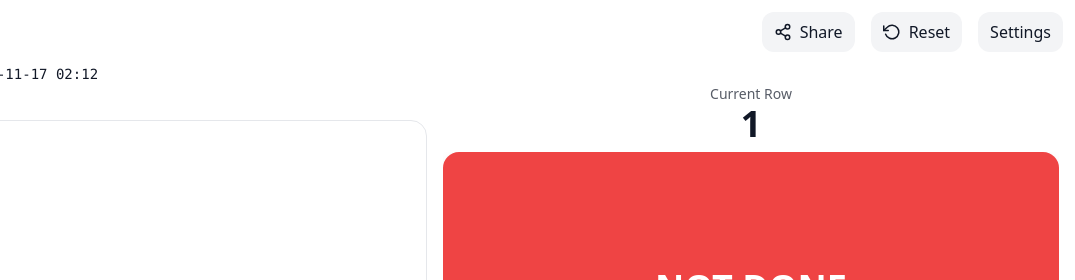
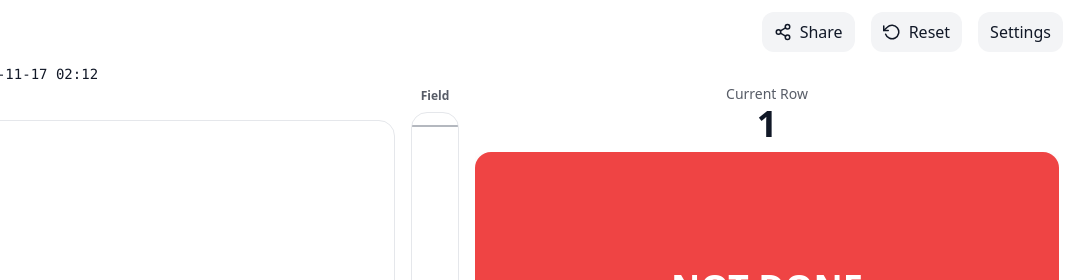
Before and after one commit to jacobian91/TubeTally, a website: page src/index.html in a window 1280 px wide. Shown: the top 280 px of the page, 205-1280 px from the left. Drawn offline with nearby package versions, Linux system fonts and the light colour scheme.

Commit message:
feat: field visualizer plot

```diff
--- a/src/index.html
+++ b/src/index.html
@@ -200,7 +200,7 @@
       </div>
     </section>
 
-    <!-- MAIN CONTENT (2 COLUMNS) -->
+    <!-- MAIN CONTENT (3 COLUMNS) -->
     <div id="mainContent">
       <!-- LEFT COLUMN -->
       <div class="column">
@@ -222,6 +222,14 @@
         </section>
         <!-- BACK BUTTON -->
         <button id="btnBack" class="btn bg-purple-600 text-white h-16 text-2xl py-3 mt-2 flex-none">BACK</button>
+      </div>
+
+      <!-- CENTER COLUMN: VISUALIZATION -->
+      <div class="column flex-none" style="width: 3rem;">
+        <section id="vizWrap" class="flex flex-col flex-1 overflow-hidden">
+          <h2 class="font-semibold mt-1 mb-2 flex-none text-xs text-center opacity-70">Field</h2>
+          <svg id="fieldViz" class="flex-1 w-full" style="background: var(--card); border: 1px solid var(--cardBorder); border-radius: 1rem;"></svg>
+        </section>
       </div>
 
       <!-- RIGHT COLUMN -->
@@ -362,7 +370,55 @@
       if (elDone) elDone.textContent = String(counts['DONE'] || 0).padStart(3, '\u00A0');
       if (elAlmost) elAlmost.textContent = String(counts['ALMOST DONE'] || 0).padStart(3, '\u00A0');
 
+      // Render field visualization
+      renderFieldViz();
+
       layout();
+    }
+
+    // ---------- Field Visualization ----------
+    function renderFieldViz() {
+      const svg = $('#fieldViz');
+      if (!svg) return;
+
+      const svgRect = svg.getBoundingClientRect();
+      const width = svgRect.width || 48;
+      const height = svgRect.height || 400;
+
+      svg.setAttribute('viewBox', `0 0 ${width} ${height}`);
+      svg.innerHTML = '';
+
+      const keys = Object.keys(state.rows).map(Number).sort((a, b) => a - b);
+      const totalRows = Math.max(state.currentRow - 1, 50); // Assume minimum 50 rows
+      const rowHeight = height / totalRows;
+
+      // Draw each logged row as a colored band
+      for (const rowNum of keys) {
+        const status = state.rows[rowNum];
+        const color = status === 'DONE' ? '#10B981' : status === 'NOT DONE' ? '#EF4444' : '#F59E0B';
+
+        const y = (rowNum - 1) * rowHeight;
+        const rect = document.createElementNS('http://www.w3.org/2000/svg', 'rect');
+        rect.setAttribute('x', '0');
+        rect.setAttribute('y', y);
+        rect.setAttribute('width', width);
+        rect.setAttribute('height', rowHeight);
+        rect.setAttribute('fill', color);
+        rect.style.opacity = '0.85';
+        svg.appendChild(rect);
+      }
+
+      // Draw a line at the current row position
+      const currentY = (state.currentRow - 1) * rowHeight;
+      const line = document.createElementNS('http://www.w3.org/2000/svg', 'line');
+      line.setAttribute('x1', '0');
+      line.setAttribute('y1', currentY);
+      line.setAttribute('x2', width);
+      line.setAttribute('y2', currentY);
+      line.setAttribute('stroke', '#6B7280');
+      line.setAttribute('stroke-width', '2');
+      line.style.opacity = '0.5';
+      svg.appendChild(line);
     }
 
     // ---------- Actions ----------
```
